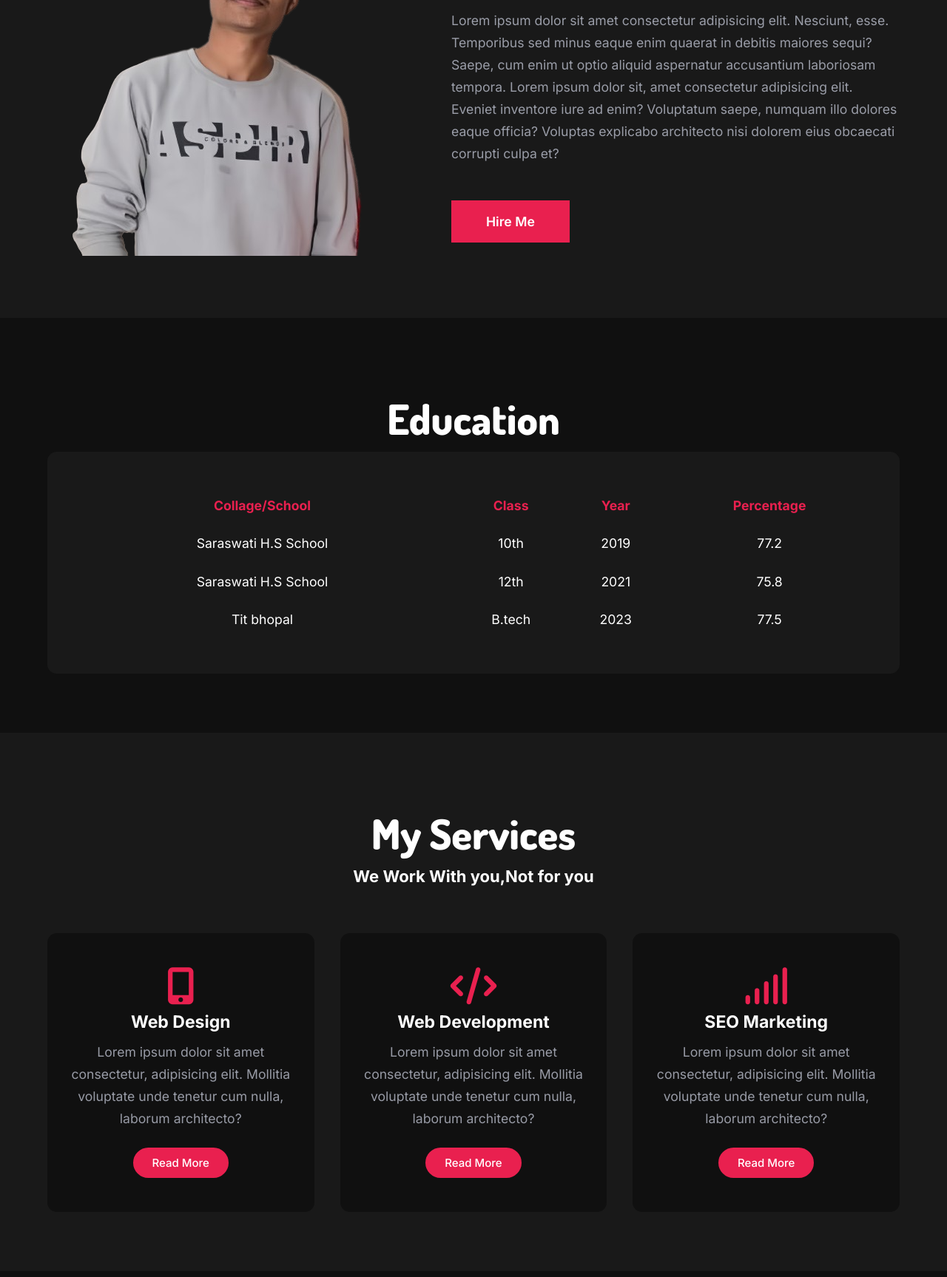
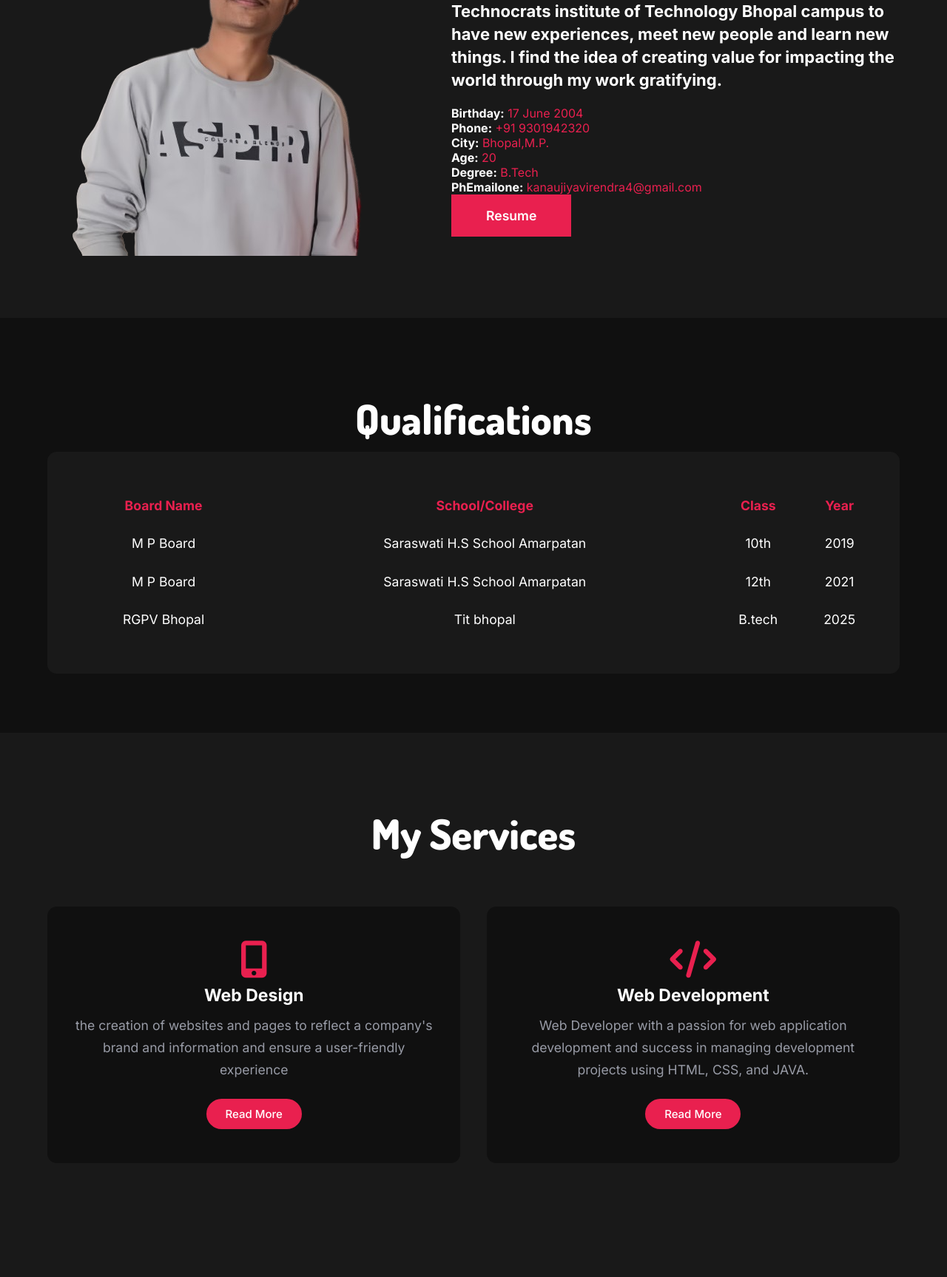
Before and after one commit to virendra041/mypotfolio, a plain HTML site: page index.html in a window 1280 px wide. Shown: the part 1072-2799 px from the top of the page at 74% size. Drawn offline with nearby package versions, Linux system fonts and the light colour scheme.

Commit message:
Update index.html

```diff
--- a/index.html
+++ b/index.html
@@ -21,10 +21,10 @@
 <ul class="navlist">
     <li> <a href="#home">Home</a></li>
     <li> <a href="#about">About</a></li>
-    <li> <a href="#education">Education</a></li>
+    <li> <a href="#education">Qualifications</a></li>
     <li> <a href="#service">Services</a></li>
-    <li> <a href="#blog">Blog</a></li>
-    <li> <a href="#contact">Contact</a></li>
+
+    <li> <a href="#end-section">Contact</a></li>
 
 
 </ul>
@@ -34,10 +34,10 @@
 
 
     <div class="hero-text">
-        <h3>Hello I' m</h3>
+        <h3>Hello I'm</h3>
         <h1>Virendra kanaujiya</h1>
-        <h4>UI/UX Designed - Developing - Marketing</h4>
-        <a href="#" class="btn">My work</a>
+        <h4> - Developer - </h4>
+        <a href="https://www.linkedin.com/in/virendrakumarkanaujiya9301" class="btn" target="_blank">My Profile</a>
     </div>
 
 
@@ -51,8 +51,28 @@
 
    <div class="about-text">
     <h2>About Me</h2>
-    <h5>I am Dynamic Creative Designer <span>Photographer and Developer</span></h5><p>Lorem ipsum dolor sit amet consectetur adipisicing elit. Nesciunt, esse. Temporibus sed minus eaque enim quaerat in debitis maiores sequi? Saepe, cum enim ut optio aliquid aspernatur accusantium laboriosam tempora. Lorem ipsum dolor sit, amet consectetur adipisicing elit. Eveniet inventore iure ad enim? Voluptatum saepe, numquam illo dolores eaque officia? Voluptas explicabo architecto nisi dolorem eius obcaecati corrupti culpa et?</p>
-    <div class="btn">Hire Me</div>
+    <h5>I'm <span>Virendra kumar kanaujiya</span>  a pre final year student pursuing B.Tech in <span>Information Technology</span>  in Technocrats institute of Technology Bhopal campus to have new experiences, meet new people and learn new things. I find the idea of creating value for impacting the world through my work gratifying.</h5> <div class="col-lg-8 pt-4 pt-lg-0 content" data-aos="fade-left">
+
+
+        <div class="row">
+          <div class="col-lg-6">
+            <ul>
+              <li><i class="bi bi-chevron-right"></i> <strong>Birthday:</strong> <span>17 June 2004</span></li>
+
+              <li><i class="bi bi-chevron-right"></i> <strong>Phone:</strong> <span>+91 9301942320</span></li>
+              <li><i class="bi bi-chevron-right"></i> <strong>City:</strong> <span>Bhopal,M.P.</span></li>
+            </ul>
+          </div>
+          <div class="col-lg-6">
+            <ul>
+              <li><i class="bi bi-chevron-right"></i> <strong>Age:</strong> <span>20</span></li>
+              <li><i class="bi bi-chevron-right"></i> <strong>Degree:</strong> <span>B.Tech</span></li>
+              <li><i class="bi bi-chevron-right"></i> <strong>PhEmailone:</strong> <span>kanaujiyavirendra4@gmail.com</span></li>
+
+            </ul>
+          </div>
+        </div>
+    <a href="resume.pdf"><div class="btn">Resume</div></a>
    </div>
 
 
@@ -60,34 +80,45 @@
 
 
 
+
+
+
+
+
+
+
 <!---------Qualification section-->
 <section class="education" id="education">
 
-    <h4>Education</h4>
+    <h4>Qualifications</h4>
     <table border="0" class="table" width="100%">
 <tr>
- <th>Collage/School</th>
+    <th>Board Name</th>
+ <th>School/College</th>
 <th>Class</th>
 <th>Year</th>
-<th>Percentage</th>
+
 </tr>
 <tr>
-    <td>Saraswati H.S School</td>
+    <td>M P Board</td>
+    <td>Saraswati H.S School Amarpatan</td>
     <td>10th</td>
     <td>2019</td>
-    <td>77.2</td>
+
 </tr>
 <tr>
-    <td>Saraswati H.S School</td>
+    <td>M P Board</td>
+    <td>Saraswati H.S School Amarpatan</td>
     <td>12th</td>
     <td>2021</td>
-    <td>75.8</td>
+
 </tr>
 <tr>
+    <td>RGPV Bhopal</td>
     <td>Tit bhopal</td>
 <td>B.tech</td>
-<td>2023</td>
-<td>77.5</td>
+<td>2025</td>
+
 </tr>
 
     </table>
@@ -102,7 +133,7 @@
 
     <div class="text-center">
         <h2>My Services</h2>
-        <h4>We Work With you,Not for you</h4>
+
     </div>
     <div class="service-item">
 
@@ -110,22 +141,17 @@
         <div class="service-box">
             <i class="fa-solid fa-mobile-screen-button"></i>
             <h3>Web Design</h3>
-            <p>Lorem ipsum dolor sit amet consectetur, adipisicing elit.  Mollitia voluptate unde tenetur cum nulla, laborum architecto?</p>
+            <p>the creation of websites and pages to reflect a company's brand and information and ensure a user-friendly experience</p>
             <a href="#" class="s-btnn">Read More</a>
         </div>
 
             <div class="service-box">
                 <i class="fa-solid fa-code"></i>
             <h3>Web Development</h3>
-            <p>Lorem ipsum dolor sit amet consectetur, adipisicing elit.  Mollitia voluptate unde tenetur cum nulla, laborum architecto?</p>
+            <p>Web Developer with a passion for web application development and success in managing development projects using HTML, CSS, and JAVA.</p>
             <a href="#" class="s-btnn">Read More</a>
         </div>
-        <div class="service-box">
-        <i class="fa-solid fa-signal"></i>
-            <h3>SEO Marketing</h3>
-            <p>Lorem ipsum dolor sit amet consectetur, adipisicing elit.  Mollitia voluptate unde tenetur cum nulla, laborum architecto?</p>
-            <a href="#" class="s-btnn">Read More</a>
-        </div>
+
 
 
 
@@ -135,34 +161,7 @@
 
 
 <!----------contact section------->
-<section class="contact" id="contact">
 
-<div class="left-contact">
-    <div class="in">
-        <i class="fa-brands fa-behance"></i>
-        <h4>Behance</h4>
-    </div>
-
-    <div class="in">
-        <i class="fa-brands fa-dribbble"></i>
-        <h4>dribbble</h4>
-    </div>
-
-    <div class="in">
-        <i class="fa-solid fa-upload"></i>
-        <h4>Upwork</h4>
-    </div>
-</div>
-
-
-<div class="right-contact">
-    <h2>Profiles</h2>
-<a href="#">Hire Me</a>
-<p>Lorem ipsum dolor sit amet consectetur adipisicing elit. Aperiam quia aspernatur, delectus nostrum, consectetur quo officia odit adipisci laborum dignissimos at, minus similique harum? Totam dolorem architecto libero laboriosam maiores.</p>
-
-</div>
-
-</section>
 
 
 <!--------end section----->
@@ -175,8 +174,10 @@
 <div class="end-icon"  >
     <a href="" ><i class="fa-brands fa-x-twitter"></i></a>
     <a href="https://instagram.com/virendrakanaujiya_?utm_source=qr&igshid=MThlNWY1MzQwNA==" target="_blank"><i class="fa-brands fa-instagram"></i></a>
-    <a href="https://www.linkedin.com/in/virendra-kanaujiya-886836243" target="_blank"><i class="fa-brands fa-linkedin-in"></i></a>
+    <a href="https://www.linkedin.com/in/virendrakumarkanaujiya9301" target="_blank"><i class="fa-brands fa-linkedin-in"></i></a>
     <a href="https://www.threads.net/@virendrakanaujiya_ " target="_blank"><i class="fa-brands fa-threads"></i></a>
+    <a href="kanaujiyavirendra4@gmail.com" target="_blank"><i class="fa-regular fa-envelope"></i></a>
+    <a href="https://wa.me/qr/XHMCOHAVSXIXC1" target="_blank"><i class="fa-brands fa-whatsapp"></i></a>
 </div>
 
 
@@ -184,7 +185,7 @@
 
 
 
-
+<script src="https://unpkg.com/scrollreveal"></script>
 
 <script src="script.js"></script>
 
```
